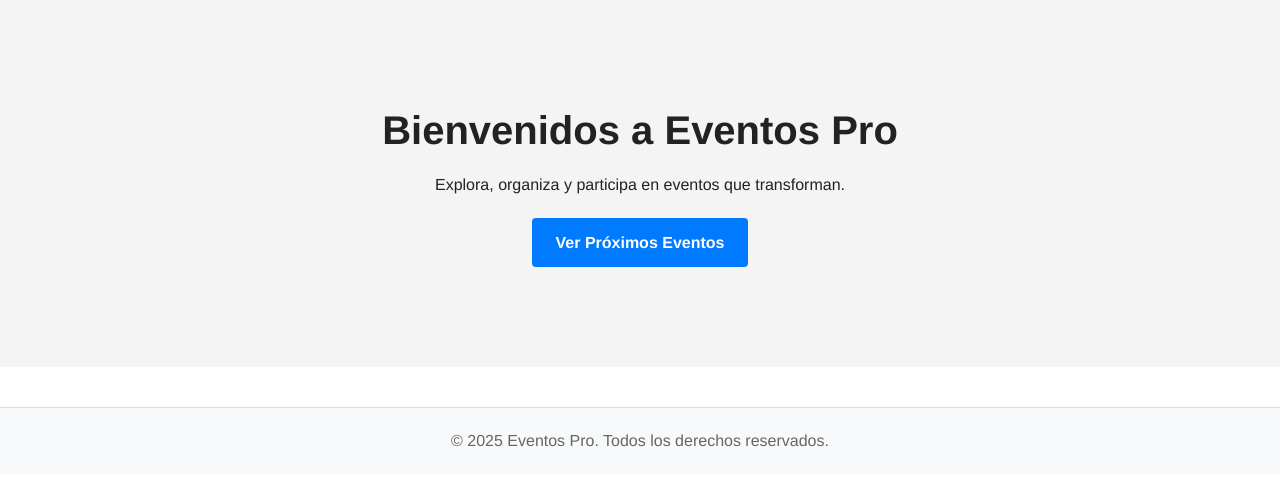
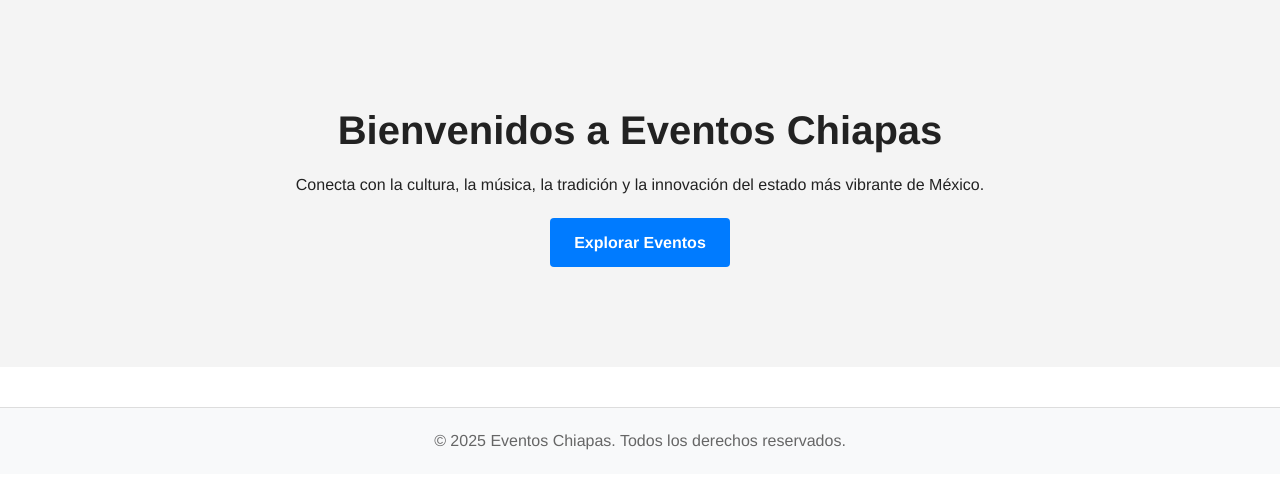
Before and after one commit to cristiantru/ProfeDonas, a plain HTML site: page index.html in a window 1280 px wide. Shown: the part 93-578 px from the top of the page. Drawn offline with Linux system fonts and the light colour scheme.

Commit message:
la pagina principal se modifico un poco la vista

```diff
--- a/index.html
+++ b/index.html
@@ -3,13 +3,13 @@
 <head>
   <meta charset="UTF-8" />
   <meta name="viewport" content="width=device-width, initial-scale=1.0" />
-  <title>Inicio | Eventos Pro</title>
+  <title>Eventos Chiapas | Inicio</title>
   <link rel="stylesheet" href="css/style.css" />
 </head>
 <body>
   <header class="navbar">
     <div class="container">
-      <img src="img/logo.png" alt="Logo Eventos Pro" class="logo" />
+      <img src="img/logo.png" alt="Logo Eventos Chiapas" class="logo" />
       <nav>
         <ul class="nav-links">
           <li><a href="index.html" class="active">Inicio</a></li>
@@ -22,14 +22,14 @@
 
   <main class="hero">
     <div class="container">
-      <h1>Bienvenidos a Eventos Pro</h1>
-      <p>Explora, organiza y participa en eventos que transforman.</p>
-      <a href="eventos.html" class="btn">Ver Próximos Eventos</a>
+      <h1>Bienvenidos a Eventos Chiapas</h1>
+      <p>Conecta con la cultura, la música, la tradición y la innovación del estado más vibrante de México.</p>
+      <a href="eventos.html" class="btn">Explorar Eventos</a>
     </div>
   </main>
 
   <footer class="footer">
-    <p>&copy; 2025 Eventos Pro. Todos los derechos reservados.</p>
+    <p>&copy; 2025 Eventos Chiapas. Todos los derechos reservados.</p>
   </footer>
 
   <script src="js/script.js"></script>
```
